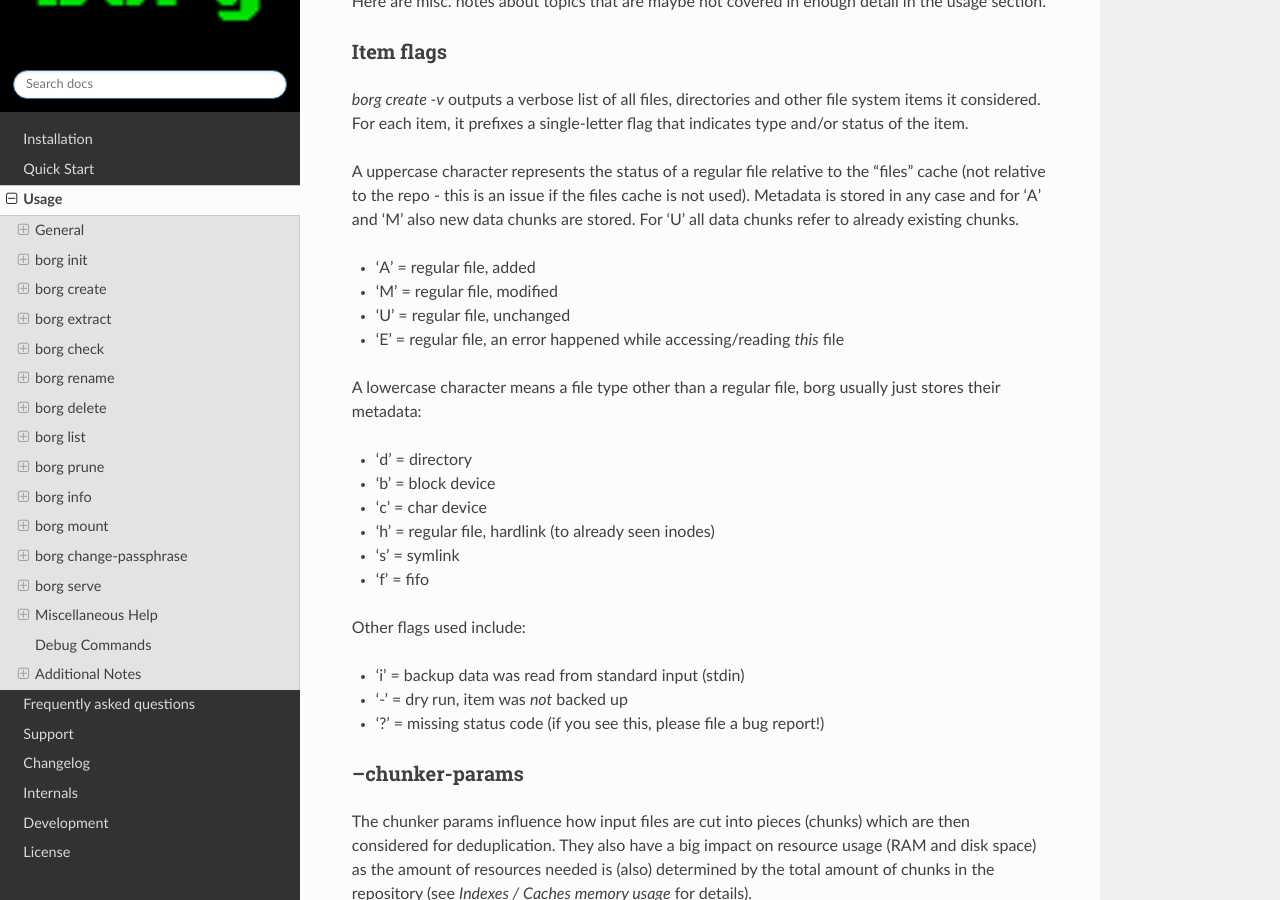
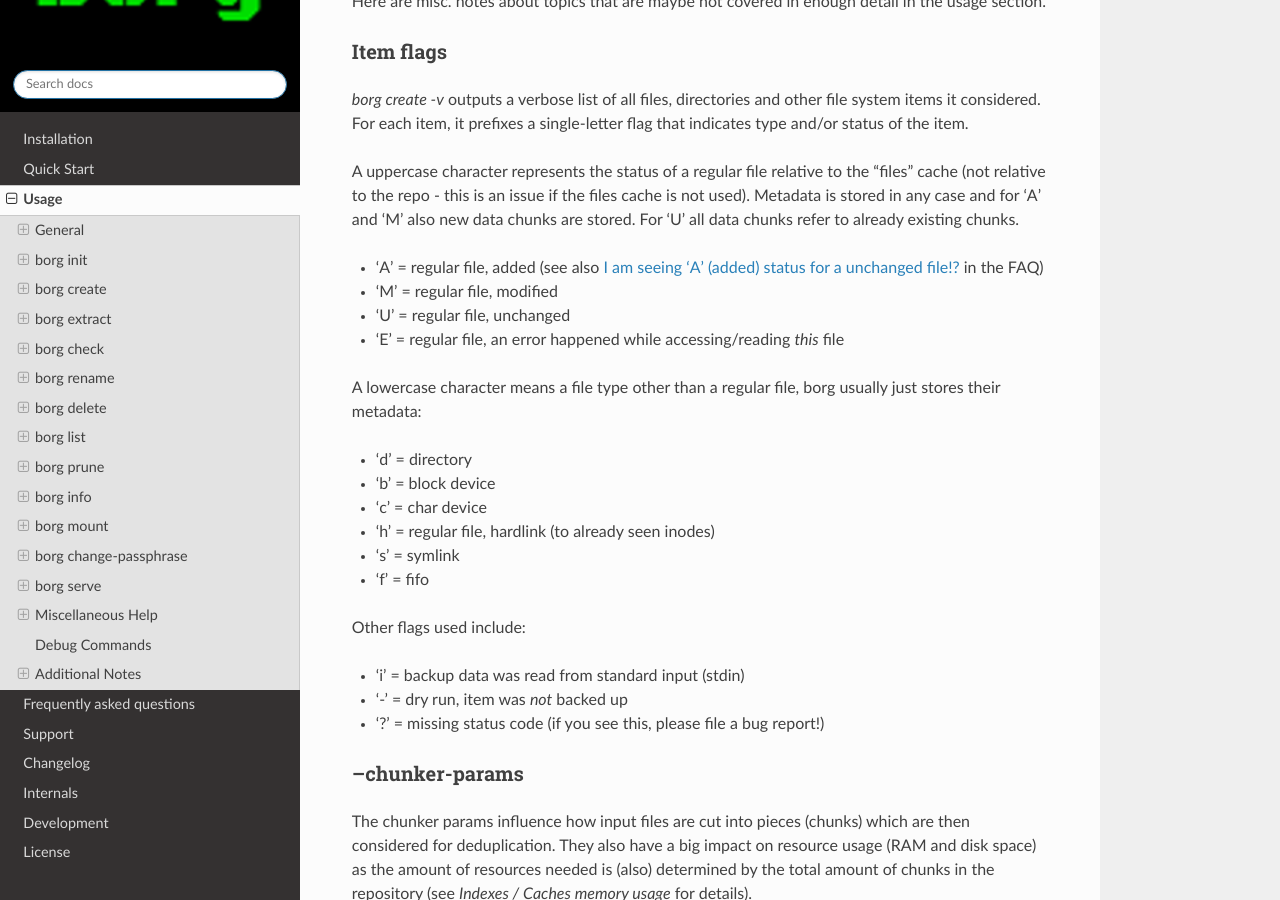
Before and after one commit to borgbackup/borg, a Sphinx documentation site: the page built from docs/usage.rst, in a window 1280 px wide and 900 px high, scrolled down 17386 px. Built offline with Sphinx 7.4.7 and the Read the Docs theme 2.0.0, drawn with Linux system fonts in a browser that asks for light colours; the version number could not be read and is left out.

Commit message:
cross-reference the status oddity in the usage

```diff
--- a/docs/faq.rst
+++ b/docs/faq.rst
@@ -165,6 +165,8 @@
 If you want to be able to detect malicious tampering also, use a encrypted
 repo. It will then be able to check using CRCs and HMACs.
 
+.. _a_status_oddity:
+
 I am seeing 'A' (added) status for a unchanged file!?
 -----------------------------------------------------
 
--- a/docs/usage.rst
+++ b/docs/usage.rst
@@ -444,7 +444,7 @@
 is not used). Metadata is stored in any case and for 'A' and 'M' also new data
 chunks are stored. For 'U' all data chunks refer to already existing chunks.
 
-- 'A' = regular file, added
+- 'A' = regular file, added (see also :ref:`a_status_oddity` in the FAQ)
 - 'M' = regular file, modified
 - 'U' = regular file, unchanged
 - 'E' = regular file, an error happened while accessing/reading *this* file
```
